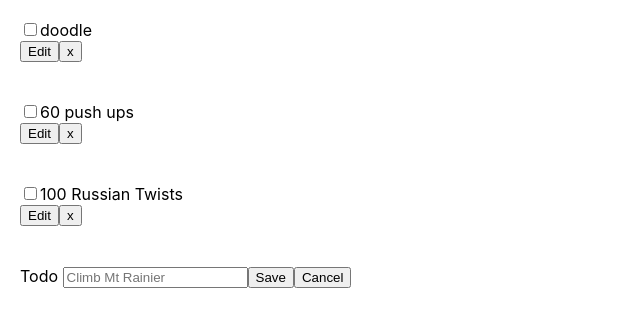
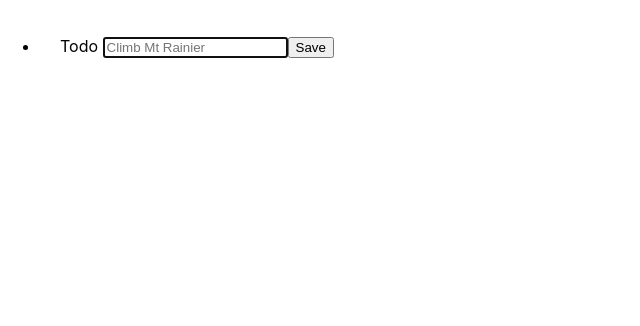
Before and after one commit to jonathanhudak/todo-today, a React (Create React App) app: page / in a window 1280 px wide. Shown: the top 326 px of the page, without its empty margins (0-640 px from the left). Built offline with nearby package versions, Linux system fonts and the light colour scheme.

Commit message:
Add tests for basic behaviours

```diff
--- a/src/App.js
+++ b/src/App.js
@@ -10,91 +10,60 @@ function makeUniqueIdGenerator(id = '') {
   };
 }
 
-const everyDay = 'everyDay';
-const days = [
-  'Monday',
-  'Tuesday',
-  'Wednesday',
-  'Thursday',
-  'Friday',
-  'Saturday',
-  'Sunday',
+export const messages = {
+  allDaysLabel: 'All days of the week',
+  editLabel: 'Edit',
+  saveLabel: 'Save',
+};
+
+export const everyDay = 'everyDay';
+export const Monday = 'Monday';
+export const Tuesday = 'Tuesday';
+export const Wednesday = 'Wednesday';
+export const Thursday = 'Thursday';
+export const Friday = 'Friday';
+export const Saturday = 'Saturday';
+export const Sunday = 'Sunday';
+export const dayNamesEnglish = [
+  Monday,
+  Tuesday,
+  Wednesday,
+  Thursday,
+  Friday,
+  Saturday,
+  Sunday,
 ];
 const DAYS = Object.freeze(
-  days.reduce((acc, d, index) => ({ ...acc, [d]: index }), {})
+  dayNamesEnglish.reduce((acc, d, index) => ({ ...acc, [d]: index }), {})
 );
 const getDay = day => DAYS[day];
-const ALL_DAYS_SELECTED = days.map(getDay);
+const ALL_DAYS_SELECTED = dayNamesEnglish.map(getDay);
 
 const createUniqueId = makeUniqueIdGenerator('todo');
 
-const DEFAULT_TODOS = [
-  {
+export const createDefaultTodo = text => ({
   id: createUniqueId(),
   days: ALL_DAYS_SELECTED,
-    text: 'doodle',
+  text,
   isCompleted: false,
-  },
-  {
-    id: createUniqueId(),
-    days: ALL_DAYS_SELECTED,
-    text: '60 push ups',
-    isCompleted: false,
-  },
-  {
-    id: createUniqueId(),
-    days: ALL_DAYS_SELECTED,
-    text: '100 Russian Twists',
-    isCompleted: false,
-  },
-];
+});
+export const DEFAULT_TODOS = [];
+export const DB_TODOS_KEY = 'todos';
+export const STORE_KEY = 'ticboxStore';
 
-const DEFAULT_STATE = {
-  todos: DEFAULT_TODOS,
-  history: {},
-};
-
-const STORE_KEY = 'ticboxStore';
-const getStoreData = store => {
+const getTodos = async () => {
   try {
-    if (typeof store === 'string') {
-      return JSON.parse(store);
+    let store = await localForage.getItem(DB_TODOS_KEY);
+    if (!store) {
+      await localForage.setItem(DB_TODOS_KEY, DEFAULT_TODOS);
+      store = await localForage.getItem(DB_TODOS_KEY);
     }
     return store;
   } catch (e) {}
 };
 
-const getStore = async () => {
-  const store = await localForage.getItem(STORE_KEY);
-  if (!store) {
-    await localForage.setItem(STORE_KEY, JSON.stringify(DEFAULT_STATE));
-    return DEFAULT_STATE;
-  }
-  return getStoreData(store);
-};
-
-function hydrateDatabase() {
-  return getStore().then(store => {
-    if (!store) {
-      return localForage
-        .setItem(STORE_KEY, JSON.stringify(DEFAULT_STATE))
-        .then(s => {
-          return getStoreData(s);
-        });
-    }
-    return getStoreData(store);
-  });
-}
-
-const setStore = storeUpdate => {
-  const currentStore = getStoreData(getStore());
-  localForage.setItem(
-    STORE_KEY,
-    JSON.stringify({
-      ...currentStore,
-      ...storeUpdate,
-    })
-  );
+const saveTodos = todos => {
+  return localForage.setItem(DB_TODOS_KEY, todos);
 };
 
 function DayPicker({ defaultSelectedDays, onSetSelectedDays }) {
@@ -127,12 +96,12 @@ function DayPicker({ defaultSelectedDays, onSetSelectedDays }) {
           checked={allDaysChecked}
           onChange={() => syncDays(allDaysChecked ? [] : ALL_DAYS_SELECTED)}
         />
-        All days of the week
+        {messages.allDaysLabel}
       </label>
       {!allDaysChecked && (
         <>
           &nbsp;—&nbsp;
-          {days.map(day => (
+          {dayNamesEnglish.map(day => (
             <label key={day}>
               <input
                 type="checkbox"
@@ -148,6 +117,8 @@ function DayPicker({ defaultSelectedDays, onSetSelectedDays }) {
     </fieldset>
   );
 }
+
+export const TODO_PLACEHOLDER = 'Climb Mt Rainier';
 
 function TodoForm({ cancel, todo, save, defaultValue = '' }) {
   const [value, setValue] = useState(defaultValue);
@@ -170,9 +141,10 @@ function TodoForm({ cancel, todo, save, defaultValue = '' }) {
       <label>
         Todo&nbsp;
         <input
+          autoFocus
           type="text"
           className="input"
-          placeholder="Climb Mt Rainier"
+          placeholder={TODO_PLACEHOLDER}
           value={value}
           onChange={e => setValue(e.target.value)}
         />
@@ -183,12 +155,17 @@ function TodoForm({ cancel, todo, save, defaultValue = '' }) {
           onSetSelectedDays={setSelectedDays}
         />
       )}
-      <button type="submit">Save</button>
-      <button onClick={cancel}>Cancel</button>
+      <button type="submit">{messages.saveLabel}</button>
+      {!!defaultValue && <button onClick={cancel}>Cancel</button>}
     </form>
   );
 }
 
+export const todoAriaLabelPart1 = 'Mark';
+export const todoAriaLabelPart2 = 'as completed';
+export const generateAriaLabelForTodo = ({ text }) =>
+  `${todoAriaLabelPart1} ${text} ${todoAriaLabelPart2}`;
+export const generateAriaLabelForEditTodoButton = ({ text }) => `Edit ${text}`;
 function Todo({ todo, index, toggleTodo, removeTodo, updateTodo }) {
   const [isEditing, setIsEditing] = useState(false);
   const setEditing = () => setIsEditing(true);
@@ -219,6 +196,7 @@ function Todo({ todo, index, toggleTodo, removeTodo, updateTodo }) {
       }}
     >
       <input
+        aria-label={generateAriaLabelForTodo(todo)}
         type="checkbox"
         checked={todo.isCompleted}
         onChange={() => toggleTodo(index)}
@@ -226,27 +204,24 @@ function Todo({ todo, index, toggleTodo, removeTodo, updateTodo }) {
       {todo.text}
 
       <div>
-        <button onClick={setEditing}>Edit</button>
+        <button
+          aria-label={generateAriaLabelForEditTodoButton(todo)}
+          onClick={setEditing}
+        >
+          {messages.editLabel}
+        </button>
         <button onClick={() => removeTodo(index)}>x</button>
       </div>
     </div>
   );
 }
 
-let database;
-
-function TodoList() {
-  if (!database) {
-    const promise = hydrateDatabase().then(db => (database = db));
-    throw promise;
-  }
-  const [todos, setTodos] = useState(database.todos);
+export function TodoList({ defaultTodos = [] }) {
+  const [todos, setTodos] = useState(defaultTodos);
 
   const syncTodos = newTodos => {
     setTodos(newTodos);
-    setStore({
-      todos: newTodos,
-    });
+    saveTodos(newTodos);
   };
 
   const addTodo = todo => {
@@ -274,9 +249,10 @@ function TodoList() {
   return (
     <div className="app">
       <div className="todo-list">
+        <ul>
           {Array.isArray(todos) &&
             todos.map((todo, index) => (
-            <div key={index} style={{ padding: 20 }}>
+              <li key={index} style={{ padding: 10 }}>
                 <Todo
                   index={index}
                   todo={todo}
@@ -284,11 +260,12 @@ function TodoList() {
                   removeTodo={removeTodo}
                   updateTodo={updateTodo}
                 />
-            </div>
+              </li>
             ))}
-        <div style={{ padding: 20 }}>
+          <li style={{ padding: 20 }}>
             <TodoForm save={addTodo} />
-        </div>
+          </li>
+        </ul>
       </div>
     </div>
   );
@@ -296,10 +273,25 @@ function TodoList() {
 
 const Fallback = () => <div>Loading...</div>;
 
+function generateTodoList() {
+  let todos;
+  return () => {
+    if (!todos) {
+      const promise = getTodos().then(td => {
+        todos = td;
+      });
+      throw promise;
+    }
+    return <TodoList defaultTodos={todos} />;
+  };
+}
+
+const TodoListWithDB = generateTodoList();
+
 export default function App() {
   return (
     <Suspense fallback={<Fallback />}>
-      <TodoList />
+      <TodoListWithDB />
     </Suspense>
   );
 }
```
Also changed, not shown: 1 other file (tests, documents, lock files or other folders). Lines whose indentation alone changed are shown as unchanged.
